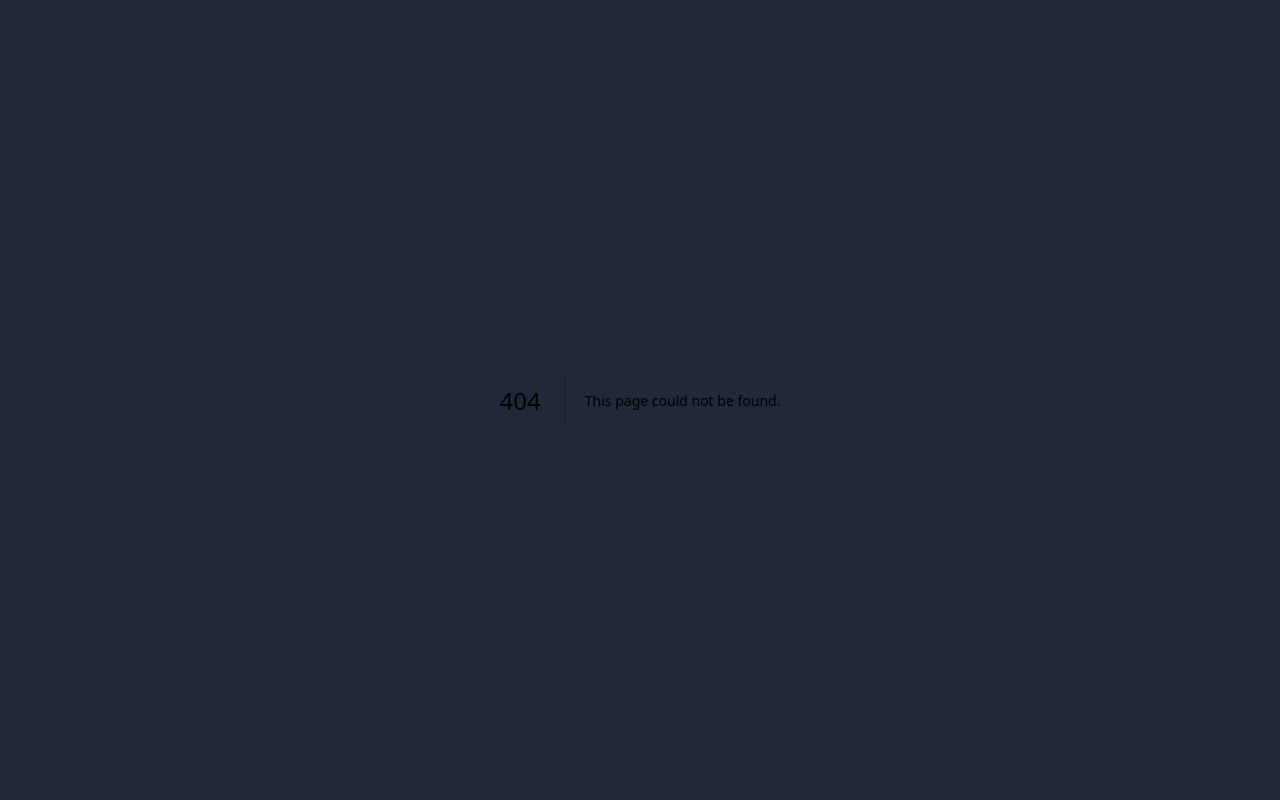
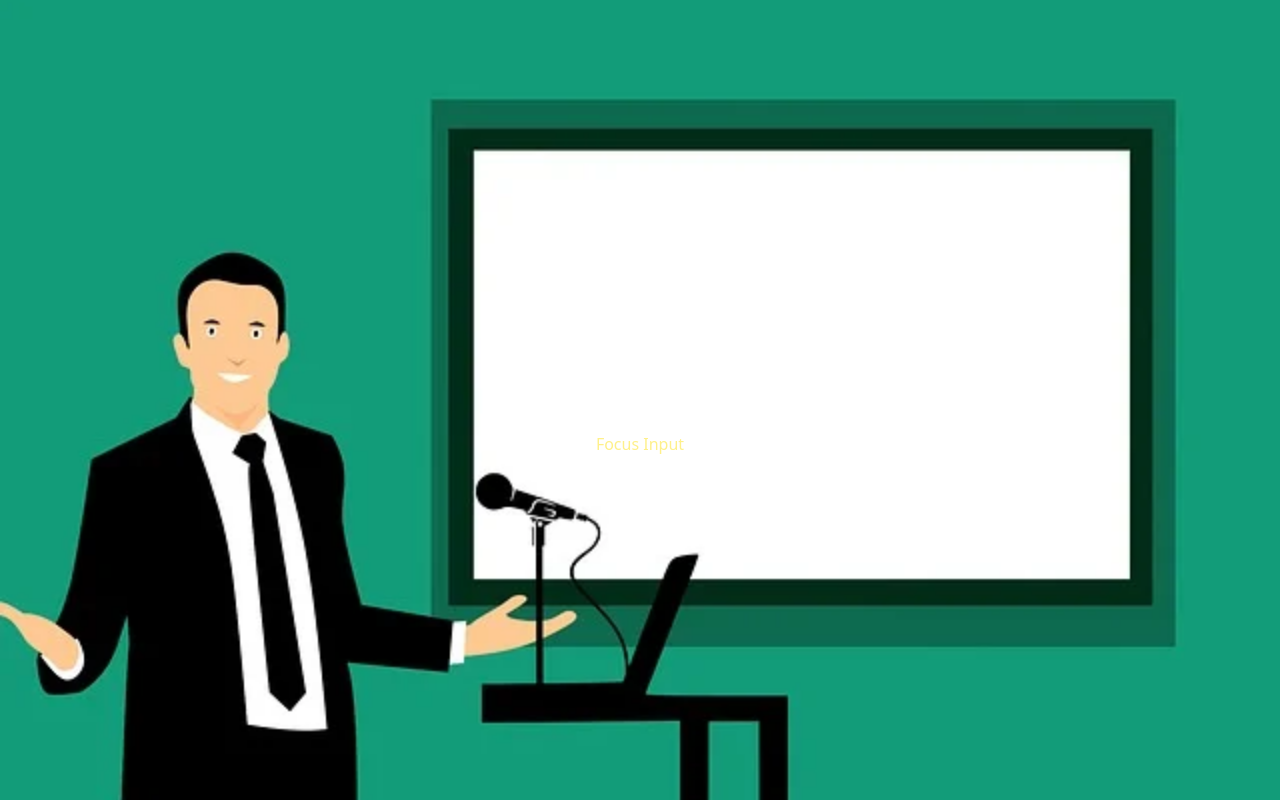
Before and after one commit to GabrieleFerreira/Estudos-React, a Next.js app in the folder estudosreact/: page /exemUseRef in a window 1280 px wide. Before the commit this address had no page. Built offline with nearby package versions, Linux system fonts and the light colour scheme.

Commit message:
adicionando o useRef

```diff
--- a/estudosreact/src/app/exemUseEffect/UseEffectExample.tsx
+++ b/estudosreact/src/app/exemUseEffect/UseEffectExample.tsx
@@ -44,12 +44,12 @@ const AnimatedCountdown = () => {
   }
 
   return (
-    <div className="bg-custom-exemp bg-custom-bg bg-cover bg-center items-center">
+    <div className="bg-custom-exemp bg-cover">
       <div className="flex flex-col items-center justify-center h-screen">
-        <h1 className="text-3xl font-bold mb-4 text-black ml-96 -mt-16">
-          Animated Countdown
+        <h1 className="text-5xl font-bold mb-4 text-white -mt-16">
+          Contagem regressiva
         </h1>
-        <div className="mb-4 ml-96 mt-4">
+        <div className="mb-4 mt-6">
           <input
             type="number"
             value={initialCount}
@@ -60,13 +60,13 @@ const AnimatedCountdown = () => {
           />
         </div>
         <div
-          className={`text-5xl font-bold text-black ml-96 ${
+          className={`text-5xl font-bold text-white ${
             countdown === 0 ? 'text-red-500 animate-pulse' : ''
           }`}
         >
           {countdown}
         </div>
-        <div className="flex gap-4 mt-4 ml-96">
+        <div className="flex gap-4 text-white mt-6">
           <button
             onClick={handleStart}
             className={`bg-blue-500 hover:bg-blue-700 text-white font-bold py-2 px-4 rounded focus:outline-none focus:shadow-outline ${
--- /dev/null
+++ b/estudosreact/src/app/exemUseRef/UseRefExample.tsx
@@ -0,0 +1,22 @@
+'use client'
+import { useRef } from 'react'
+
+export function UseRefExample() {
+  const inputRef = useRef<HTMLInputElement>(null)
+
+  const focusInput = () => {
+    inputRef.current?.focus()
+  }
+
+  return (
+    <div className="bg-custom-exemp  bg-center items-center h-screen bg-cover">
+      <div className=" flex flex-col justify-center items-center text-center h-screen">
+        <h2 className="text-white text-4xl -mt-3">Exemplo de UseRef</h2>
+        <input ref={inputRef} type="text" className="mt-6" />
+        <button onClick={focusInput} className="text-yellow-200 mt-3">
+          Focus Input
+        </button>
+      </div>
+    </div>
+  )
+}
--- /dev/null
+++ b/estudosreact/src/app/exemUseRef/page.tsx
@@ -0,0 +1,9 @@
+import { UseRefExample } from './UseRefExample'
+
+export default function Page() {
+  return (
+    <div>
+      <UseRefExample />
+    </div>
+  )
+}
--- a/estudosreact/src/app/exemUseState/UseStateExample.tsx
+++ b/estudosreact/src/app/exemUseState/UseStateExample.tsx
@@ -11,11 +11,11 @@ export default function UseStateExample() {
   }
 
   return (
-    <div className="bg-custom-exemp bg-custom-bg bg-cover bg-center items-center text-center flex-col h-screen w-full">
+    <div className="bg-custom-exemp bg-cover bg-center items-center text-center flex-col h-full w-full">
       <div className="flex-col text-[40px]  flex h-full w-full gap-4 font-bold justify-center items-center  pb-32  overflow-hidden">
-        <h2 className="ml-96">Exemplo do Use State</h2>
-        <p className="ml-96">Contador: {count}</p>
-        <div className="flex gap-5 ml-96 mt-4">
+        <h2 className="text-white">Exemplo do Use State</h2>
+        <p className="text-white mt-5">Contador: {count}</p>
+        <div className="flex gap-5 mt-4">
           <button onClick={decremento} className="bg-red-300 rounded-md w-20">
             -
           </button>
--- a/estudosreact/src/app/page.tsx
+++ b/estudosreact/src/app/page.tsx
@@ -24,6 +24,15 @@ export default function Home() {
             href="http://localhost:3000/exemUseEffect"
             message="O Effect Hook (Hook de Efeito) te permite executar efeitos colaterais em componentes funcionais.Usando esse Hook, você diz ao React que o componente precisa fazer algo apenas depois da renderização. O React ira se lembrar da função que você passou (nos referiremos a ele como nosso “efeito”), e chamá-la depois que realizar as atualizações do DOM."
           />
+          <Cards
+            src="/useref.png"
+            alt="imagem use Ref"
+            hrefDoc="https://legacy.reactjs.org/docs/hooks-reference.html#useref"
+            href="http://localhost:3000/exemUseRef"
+            message="Essencialmente, useRef é como uma “caixa” que pode conter um valor mutável em sua .currentpropriedade.
+
+Você pode estar familiarizado com refs principalmente como uma forma de acessar o DOM . Se você passar um objeto ref para React com <div ref={myRef} />, o React definirá sua .currentpropriedade para o nó DOM correspondente sempre que esse nó mudar."
+          />
         </div>
       </div>
     </>
```
Also changed, not shown: estudosreact/public/quadros.png (added), estudosreact/public/useref.png (added).
